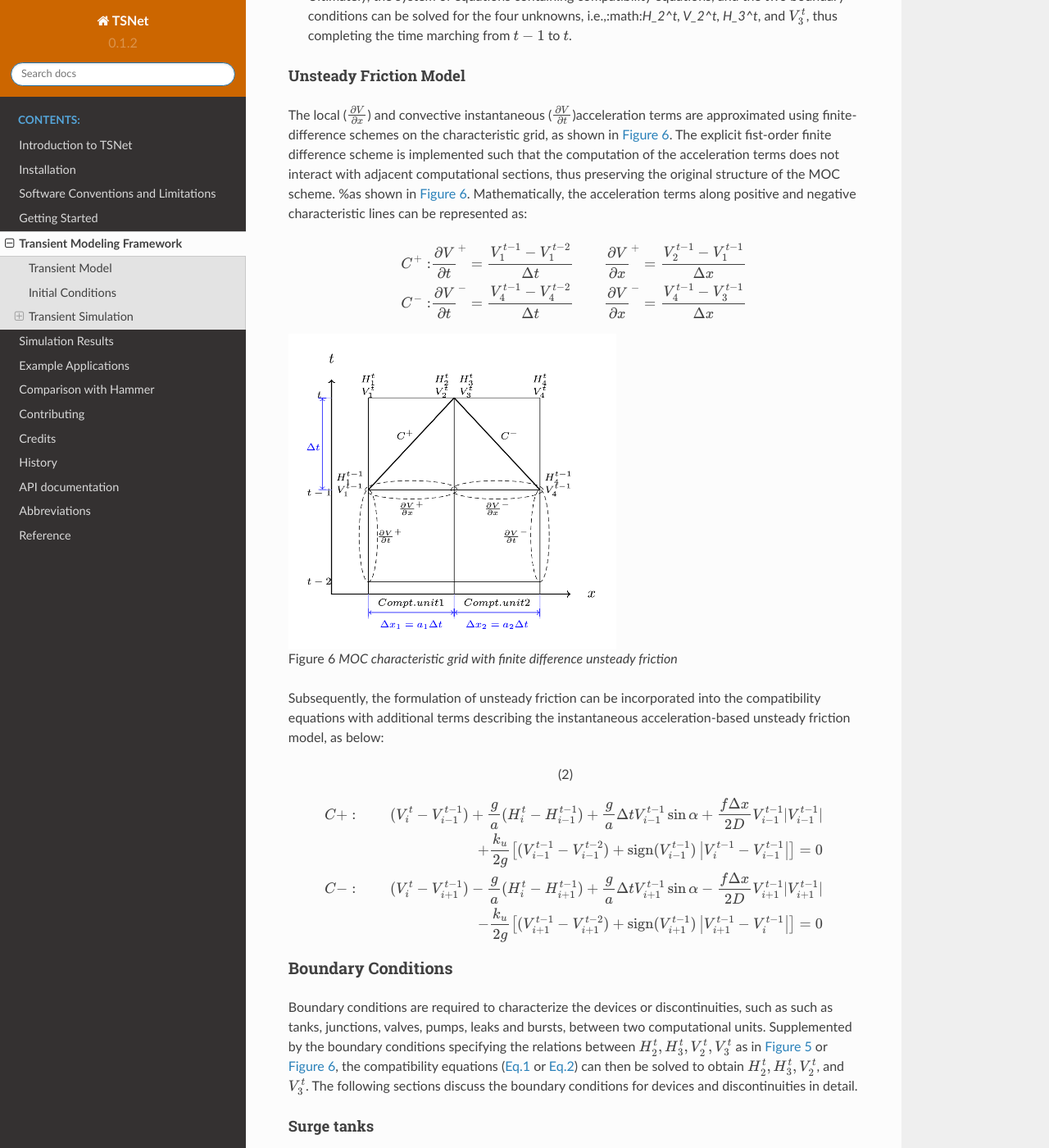
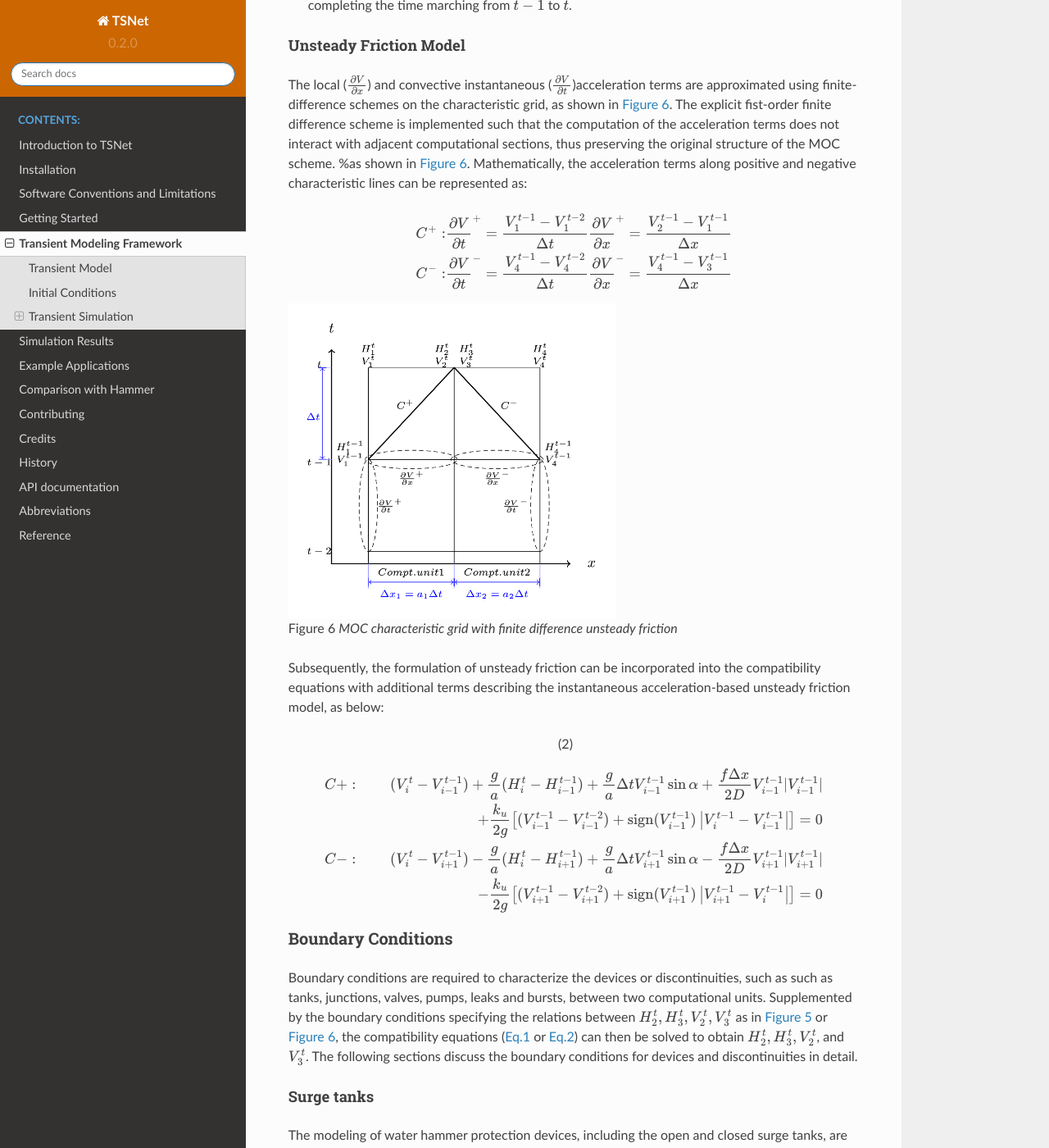
Before and after one commit to glorialulu/TSNet, a Sphinx documentation site: the page built from docs/transient.rst, in a window 1280 px wide and 1400 px high, scrolled down 10298 px. Shown: the whole window at 82% size. Built offline with Sphinx 7.4.7 and the Read the Docs theme 2.0.0, drawn with Linux system fonts in a browser that asks for light colours; some of the changed text lies outside the part shown.

Commit message:
docs updated

```diff
--- a/README.rst
+++ b/README.rst
@@ -82,7 +82,7 @@
 
 Lu Xing and Lina Sela. " TSNet: a Python package
 for transient simulations in water distribution networks".
-Submitted to Advances in Engineering Software.
+Under review with Advances in Engineering Software.
 
 License
 -------
--- a/docs/readme.rst
+++ b/docs/readme.rst
@@ -75,7 +76,7 @@
 -------
 
 TSNet is a ongoing research project in the University of Texas at Austin.
-The current version is 0.1.2, which is still a pre-release.
+The current version is 0.2.0, which is still a pre-release.
 
 Contact
 -------
--- a/docs/transient.rst
+++ b/docs/transient.rst
@@ -381,7 +380,7 @@
 
 .. _MOC_time:
 .. figure:: figures/MOC_time_example.png
-   :width: 800
+   :width: 600
    :alt: MOC_time
 
    Example network for determining the time step: (a) before combing pipes; (b): after combing pipes.
@@ -568,12 +567,11 @@
 be represented as:
 
 .. math::
-    \begin{align}
     C^+: & \frac{\partial{V}}{\partial{t}}^+ = \frac{V_1^{t-1}-V_1^{t-2}}{\Delta t}
         & \frac{\partial{V}}{\partial{x}}^+ = \frac{V_2^{t-1}-V_1^{t-1}}{\Delta x} \\
     C^-: & \frac{\partial{V}}{\partial{t}}^- = \frac{V_4^{t-1}-V_4^{t-2}}{\Delta t}
         & \frac{\partial{V}}{\partial{x}}^- = \frac{V_4^{t-1}-V_3^{t-1}}{\Delta x}
-    \end{align}
+
 
 
 .. _MOC_grid_unsteady:
@@ -631,9 +629,12 @@
 .. math::
     :label: open_surge
 
-    &V_2^t A_1 - V_3^t A_2 = Q_T^t &\mbox{continuity}\\
-    &H_2^t = H_3^t &\mbox{energy conservation}\\
-    &H_2^t = z^t &\mbox{energy conservation}\\
+    &V_2^t A_1 - V_3^t A_2 = Q_T^t &\mbox{continuity}
+
+    &H_2^t = H_3^t                 &\mbox{energy conservation}
+
+    &H_2^t = z^t                    &\mbox{energy conservation}
+
     &z^t = z^{t-1} + \frac{\Delta t }{a A_T}\left(Q_T^t + Q_T^{t-1}\right) &\mbox{tank water level}
 
 
--- a/tsnet/__init__.py
+++ b/tsnet/__init__.py
@@ -9,4 +9,4 @@
 
 __author__ = """Lu Xing"""
 __email__ = 'xinglu@utexas.edu'
-__version__ = '0.1.2'
+__version__ = '0.2.0'
```
Also changed, not shown: other parts of docs/readme.rst (+2 -1 lines), other parts of docs/transient.rst (+3 -4 lines), 1 other file.
